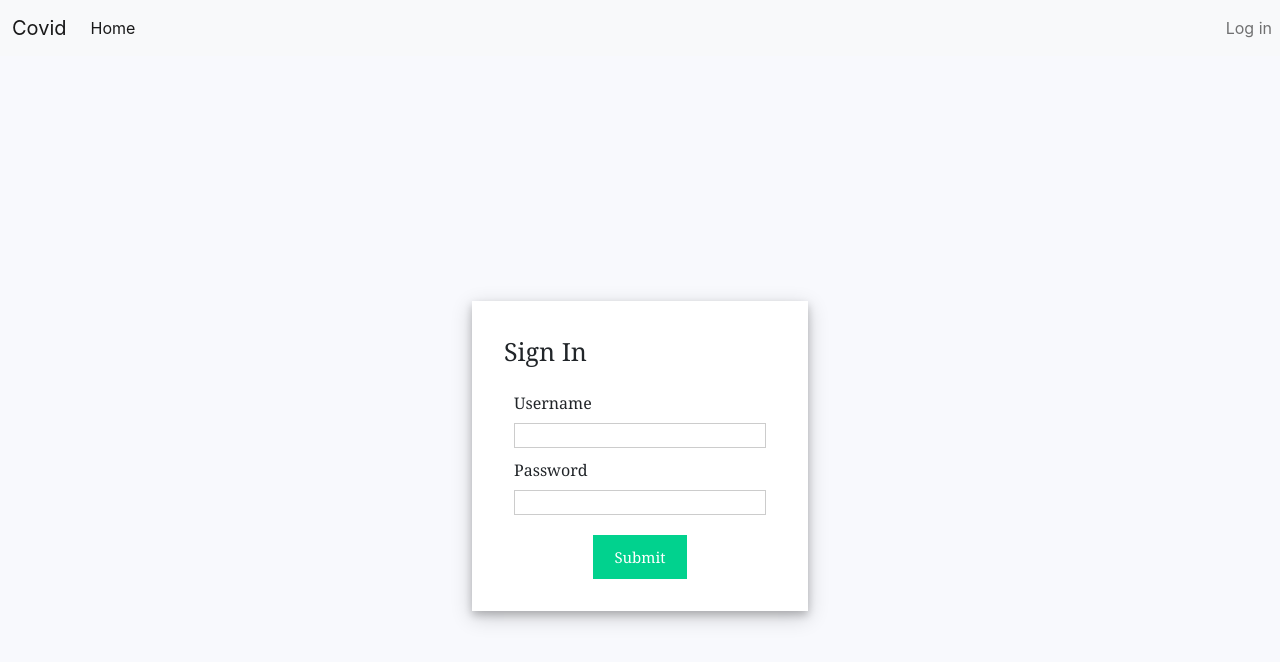
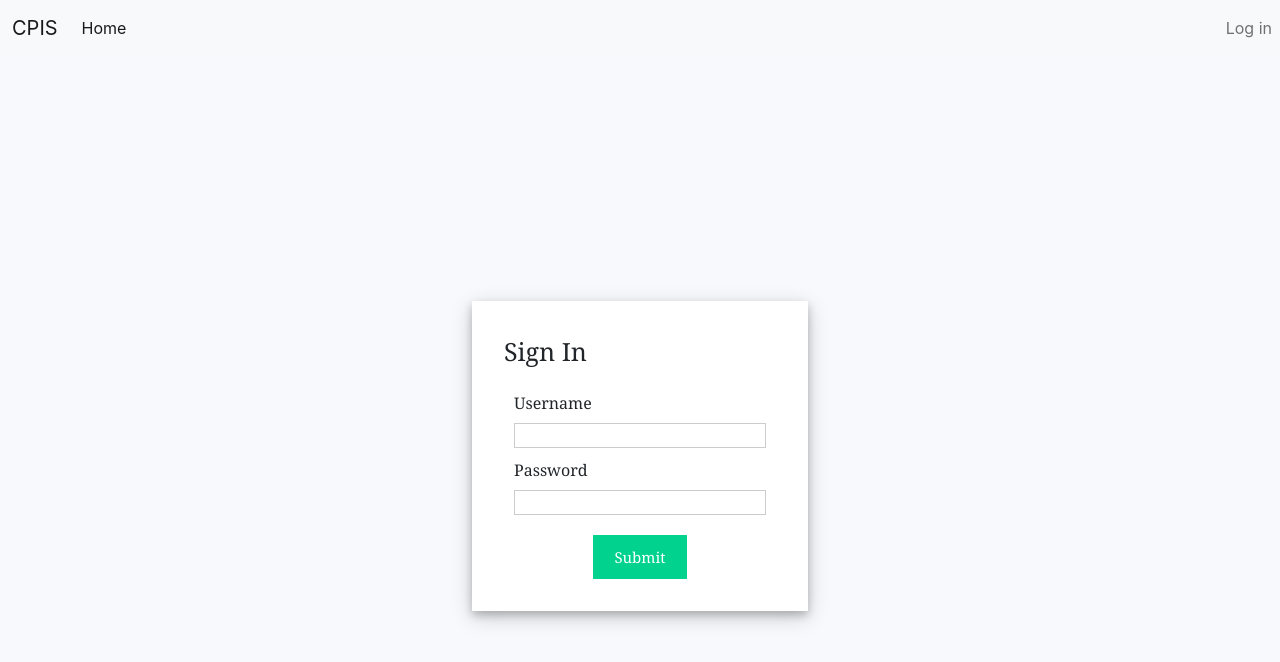
Before and after one commit to KalaNeha/covid_patient_info_ui, a React (Create React App) app: page /login in a window 1280 px wide. Shown: the top 662 px of the page. Built offline with nearby package versions, Linux system fonts and the light colour scheme.

Commit message:
Update Nav.js

```diff
--- a/src/component/Nav.js
+++ b/src/component/Nav.js
@@ -7,7 +7,7 @@
         <>
             <div><nav className="navbar navbar-expand-lg bg-light">
   <div className="container-fluid">
-    <a className="navbar-brand" href="/">Covid  </a>
+    <a className="navbar-brand" href="/">CPIS  </a>
     <button className="navbar-toggler" type="button" data-bs-toggle="collapse" data-bs-target="#navbarNav" aria-controls="navbarNav" aria-expanded="false" aria-label="Toggle navigation">
       <span className="navbar-toggler-icon"></span>
     </button>
```
